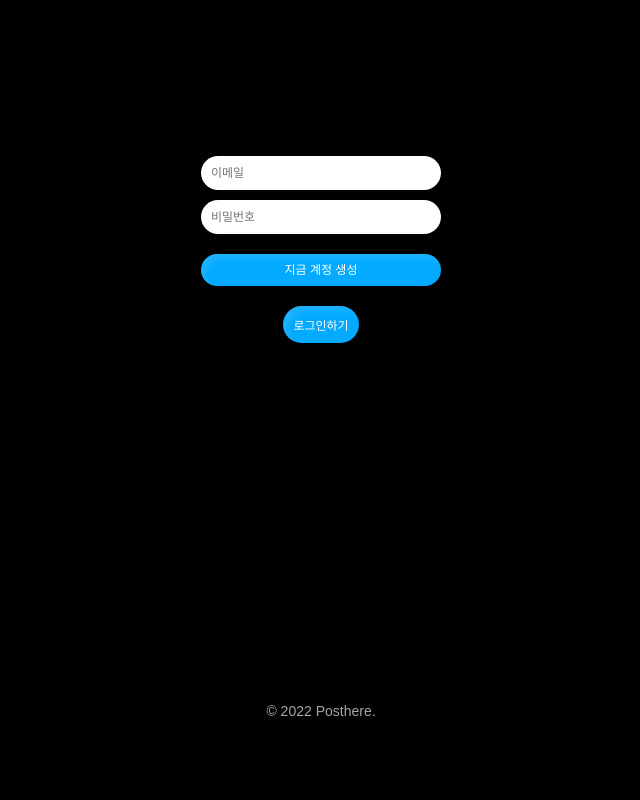
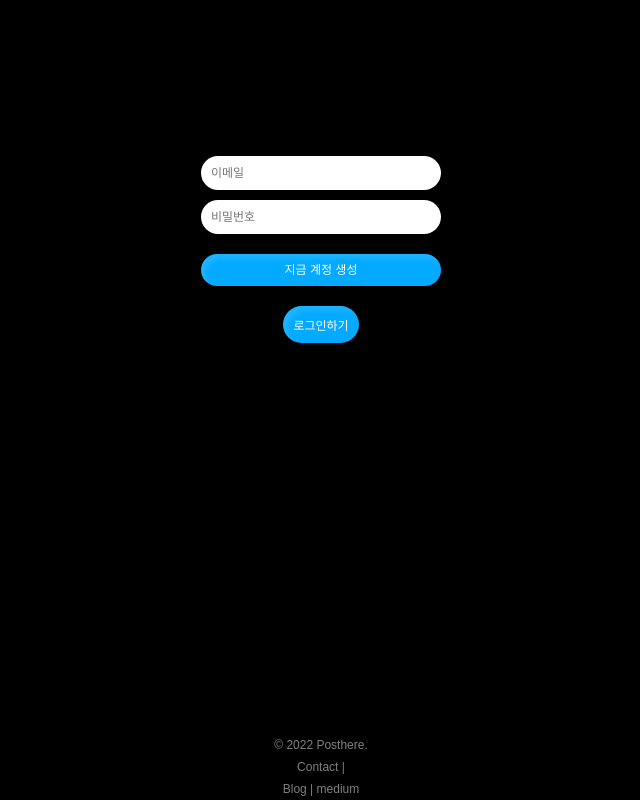
Before and after one commit to songforthemute/posthere, a React (Create React App) app: page / in a window 1280 px wide. Shown: the part 206-1006 px from the top of the page, without its empty margins (319-959 px from the left). Before the commit the page ends 925 px from the top, so only its background shows below. Built offline with nearby package versions, Linux system fonts and the light colour scheme; no server answers; a web font is replaced by a local one.

Commit message:
add footer - contact

```diff
--- a/src/components/App.js
+++ b/src/components/App.js
@@ -70,7 +70,11 @@ function App() {
                 "Initializing..."
             )}
             <footer className="footer">
-                &copy; {new Date().getFullYear()} Posthere.
+                <div>&copy; {new Date().getFullYear()} Posthere.</div>
+                <div>Contact | {process.env.REACT_APP_CONTACT}</div>
+                <div>
+                    <a href={process.env.REACT_APP_BLOG}>Blog | medium</a>
+                </div>
             </footer>
         </>
     );
--- a/src/styles/styles.css
+++ b/src/styles/styles.css
@@ -18,11 +18,20 @@ body {
 }
 
 footer {
-    display: flex;
+    display: flexbox;
     justify-content: center;
+    align-items: center;
     font-weight: 200;
-    margin-top: 30px;
-    color: rgba(255, 255, 255, 0.65);
+    margin-top: 60px;
+    color: rgba(255, 255, 255, 0.5);
+    line-height: 22px;
+    font-size: 12px;
+    text-align: center;
+}
+
+footer a:hover {
+    transition: all 0.3s ease-in-out;
+    color: #04aaff;
 }
 
 button {
```
